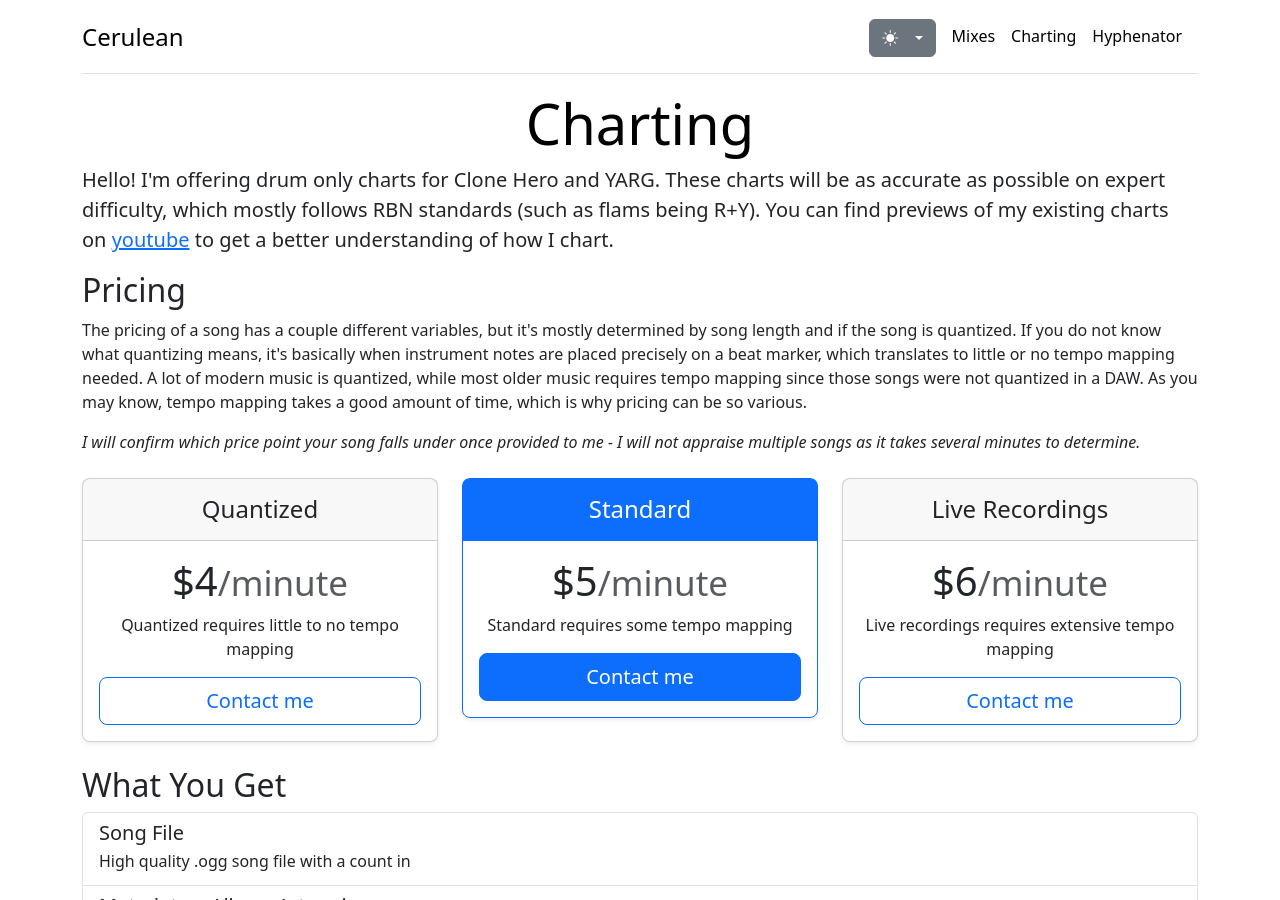
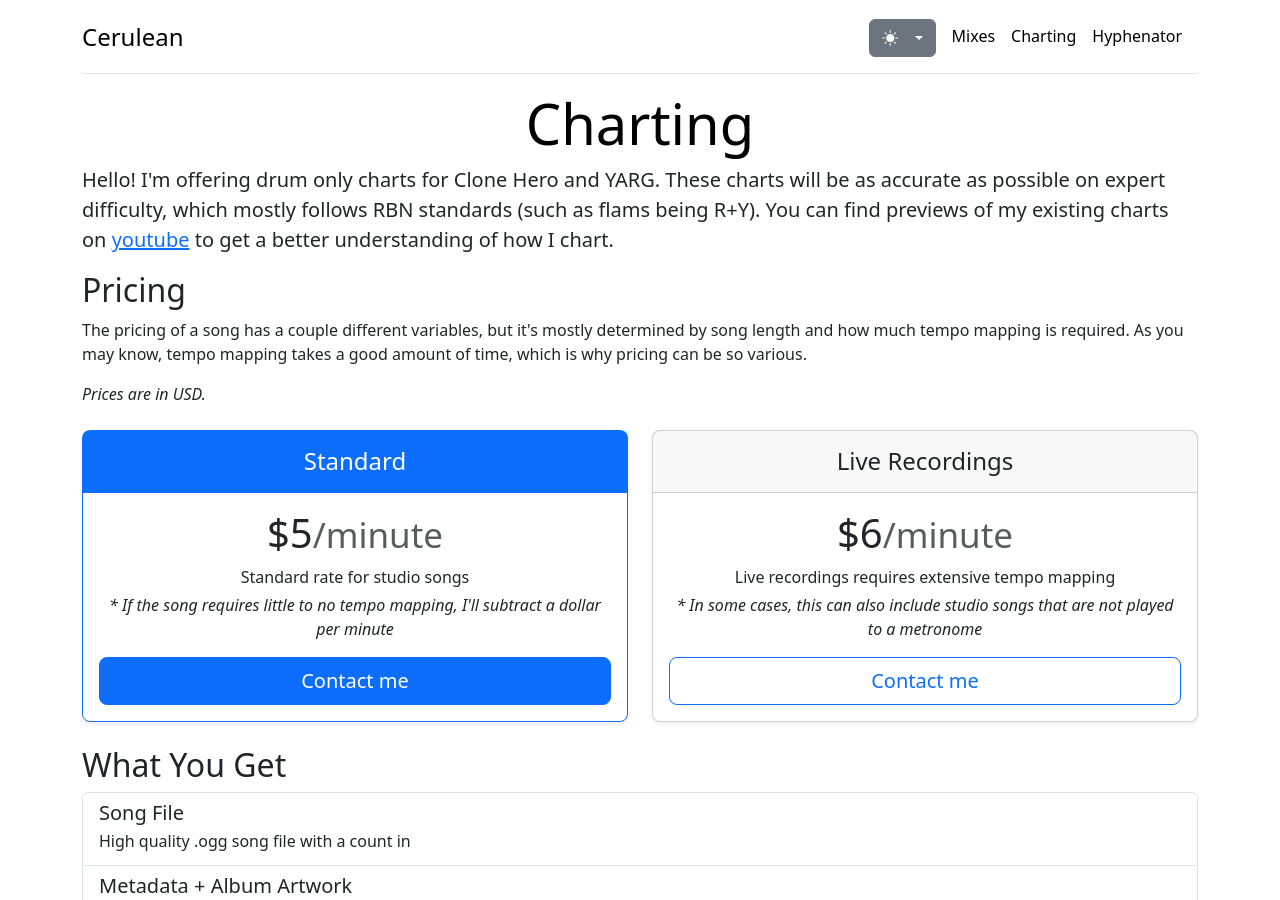
Before and after one commit to ceruleanight/ceruleanight.github.io, a Jekyll site: the page built from charting.md, in a window 1280 px wide and 900 px high. Built offline with Jekyll 4.4.1, drawn with Linux system fonts in a browser that asks for light colours.

Commit message:
Simplified Pricing

```diff
--- a/_layouts/charting.html
+++ b/_layouts/charting.html
@@ -13,23 +13,11 @@
 			<p class="fs-5">Hello! I'm offering drum only charts for Clone Hero and YARG. These charts will be as accurate as possible on expert difficulty, which mostly follows RBN standards (such as flams being R+Y). You can find previews of my existing charts on <a href="https://www.youtube.com/@ceruleancharts">youtube</a> to get a better understanding of how I chart.</p>
 
 			<h2>Pricing</h2>
-			<p>The pricing of a song has a couple different variables, but it's mostly determined by song length and if the song is quantized. If you do not know what quantizing means, it's basically when instrument notes are placed precisely on a beat marker, which translates to little or no tempo mapping needed. A lot of modern music is quantized, while most older music requires tempo mapping since those songs were not quantized in a DAW. As you may know, tempo mapping takes a good amount of time, which is why pricing can be so various.</p>
-			<p><i>I will confirm which price point your song falls under once provided to me - I will not appraise multiple songs as it takes several minutes to determine.</i></p>
+			<p>The pricing of a song has a couple different variables, but it's mostly determined by song length and how much tempo mapping is required. As you may know, tempo mapping takes a good amount of time, which is why pricing can be so various.</p>
+			<p><i>Prices are in USD.</i></p>
 		</div>
 
-		<div class="row row-cols-1 row-cols-md-3 text-center">
-			<div class="col">
-				<div class="card mb-4 rounded-3 shadow-sm">
-					<div class="card-header py-3">
-						<h4 class="my-0 fw-normal">Quantized</h4>
-					</div>
-					<div class="card-body">
-						<h1 class="card-title pricing-card-title">$4<small class="text-body-secondary fw-light">/minute</small></h1>
-						<p>Quantized requires little to no tempo mapping</p>
-						<a href="//discord.com/users/97774516968648704" role="button" class="w-100 btn btn-lg btn-outline-primary">Contact me</a>
-					</div>
-				</div>
-			</div>
+		<div class="row row-cols-1 row-cols-md-2 text-center">
 			<div class="col">
 				<div class="card mb-4 rounded-3 shadow-sm border-primary">
 					<div class="card-header py-3 text-bg-primary border-primary">
@@ -37,7 +25,8 @@
 					</div>
 					<div class="card-body">
 						<h1 class="card-title pricing-card-title">$5<small class="text-body-secondary fw-light">/minute</small></h1>
-						<p>Standard requires some tempo mapping</p>
+						<p class="mb-1">Standard rate for studio songs</p>
+						<p><i>* If the song requires little to no tempo mapping, I'll subtract a dollar per minute</i></p>
 						<a href="//discord.com/users/97774516968648704" role="button" class="w-100 btn btn-lg btn-primary">Contact me</a>
 					</div>
 				</div>
@@ -49,7 +38,8 @@
 					</div>
 					<div class="card-body">
 						<h1 class="card-title pricing-card-title">$6<small class="text-body-secondary fw-light">/minute</small></h1>
-						<p>Live recordings requires extensive tempo mapping</p>
+						<p class="mb-1">Live recordings requires extensive tempo mapping</p>
+						<p><i>* In some cases, this can also include studio songs that are not played to a metronome</i></p>
 						<a href="//discord.com/users/97774516968648704" role="button" class="w-100 btn btn-lg btn-outline-primary">Contact me</a>
 					</div>
 				</div>
```
